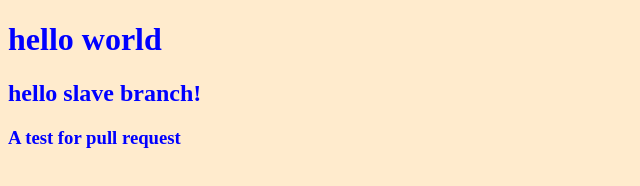
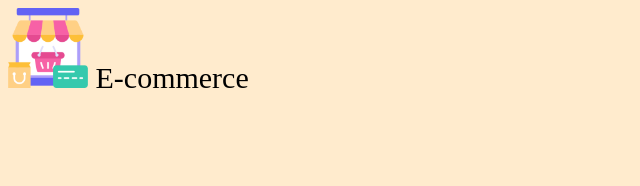
Before and after one commit to ARCANOS0/eCommerce, a plain HTML site: page index.html in a window 1280 px wide. Shown: the whole page, without its empty margins (0-640 px from the left). Drawn offline with Linux system fonts and the light colour scheme.

Commit message:
added navbar from bootsatrp and a logo sample

```diff
--- a/index.html
+++ b/index.html
@@ -4,14 +4,18 @@
     <meta charset="UTF-8">
     <meta name="viewport" content="width=device-width, initial-scale=1.0">
     <link rel="stylesheet" href="style.css">
-    <title>Test</title>
+    <title>E-commerce</title>
 </head>
 <body>
 
-<h1>hello world</h1>
-<h2>hello slave branch!</h2>
-<h3>A test for pull request</h3>
-
+    <nav class="navbar bg-body-tertiary">
+        <div class="container-fluid">
+          <a class="navbar-brand" href="index.html">
+            <img  src="/eCommerce/img/logo.png" alt="Logo" width="30" height="24" class="logo-img d-inline-block align-text-top">
+            E-commerce
+          </a>
+        </div>
+      </nav>
 
 
 
--- a/style.css
+++ b/style.css
@@ -3,3 +3,14 @@ body{
     background-color: blanchedalmond;
 
 }
+
+a {
+    text-decoration: none;
+    color: black;
+    font-size: 30px;
+}
+
+.logo-img{
+    height: 100%;
+    width: 80px;
+}
```
Also changed, not shown: img/logo.png (added).
